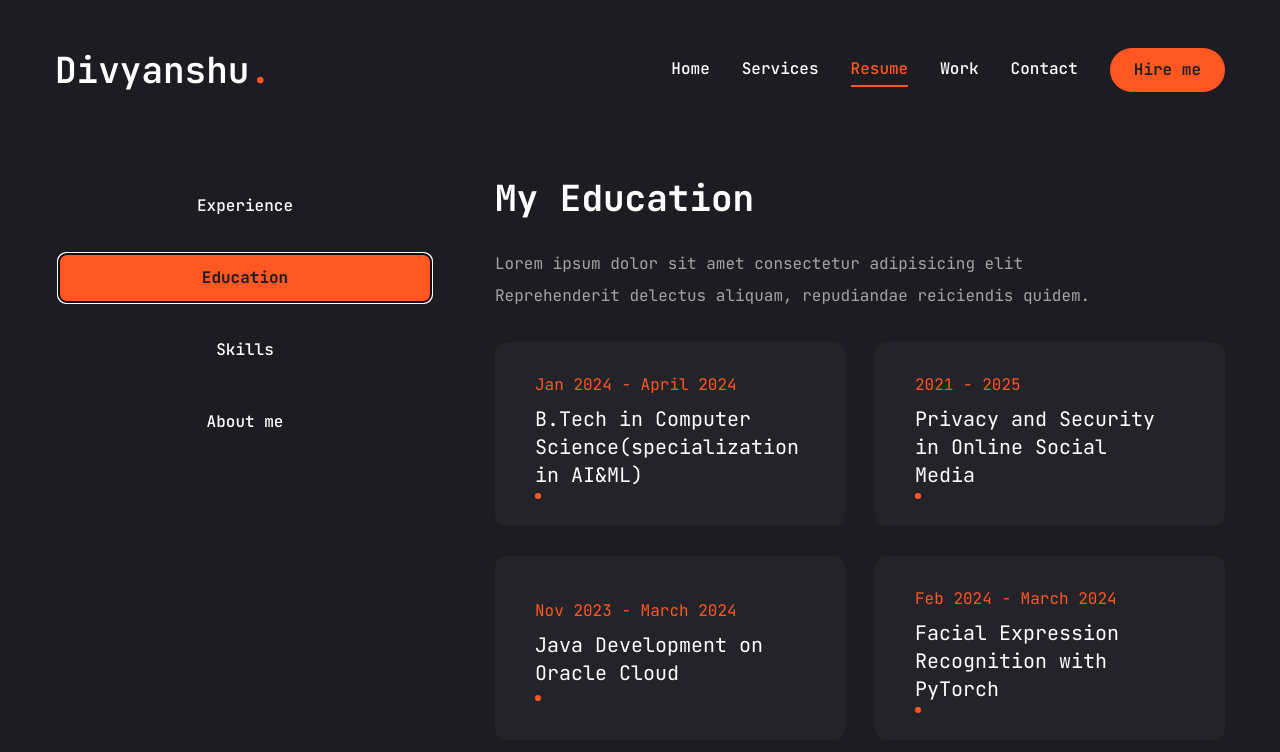
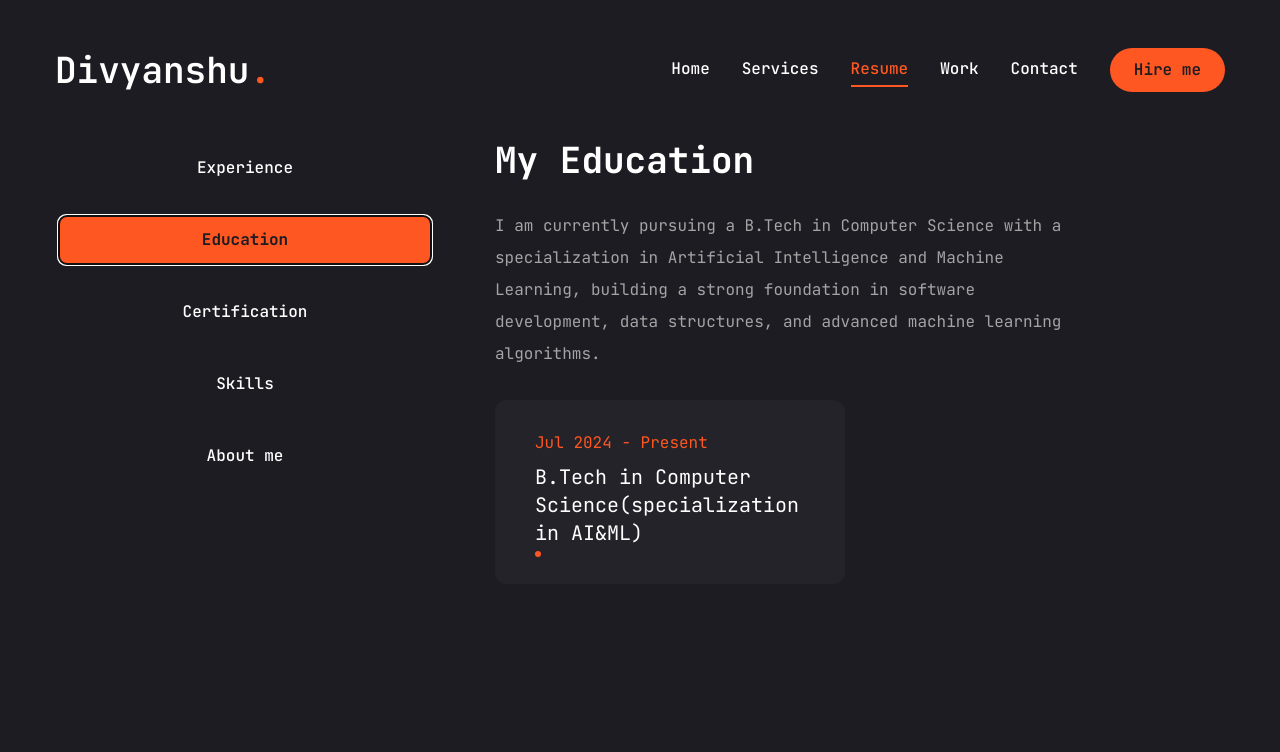
Before and after one commit to SCYTHE6/Portfolio, a Next.js app: page /resume in a window 1280 px wide. Both pictures are taken after a click on the tab "Education". Shown: the top 752 px of the page. Built offline with nearby package versions, Linux system fonts and the light colour scheme.

Commit message:
new updated all

```diff
--- a/app/resume/page.jsx
+++ b/app/resume/page.jsx
@@ -11,47 +11,11 @@ import {
 
  import { SiTailwindcss, SiNextdotjs } from 'react-icons/si';
 
-//  about data
-const about = {
-  title: "About me",
-  description: "Lorem ipsum dolor sit amet consectetur adipisicing elit Reprehenderit delectus aliquam, repudiandae reiciendis quidem.",
-  info: [
-    {
-      fieldName: "Name",
-      fieldValue: "Divyanshu Chauhan"
-    },
-    {
-      fieldName: "Phone",
-      fieldValue: "(+91) 7906625540"
-    },
-    {
-      fieldName: "Experience",
-      fieldValue: "4+ Years"
-    },
-    {
-      fieldName: "Nationality",
-      fieldValue: "Indian"
-    },
-    {
-      fieldName: "Freelance",
-      fieldValue: "Available"
-    },
-    {
-      fieldName: "Email",
-      fieldValue: "divyanshuchauhan0666@gmail.com"
-    },
-    {
-      fieldName: "Languages",
-      fieldValue: "Hindi, English"
-    },
-  ]
-}
-
 // experience data
 const experience = {
   icon: '/assets/resume/badge.svg',
   title: 'My Experience',
-  description: "Lorem ipsum dolor sit amet consectetur adipisicing elit Reprehenderit delectus aliquam, repudiandae reiciendis quidem.",
+  description: "I have had the opportunity to work with leading companies, contributing to a variety of projects in front-end development. My expertise includes creating intuitive and responsive user interfaces, enhancing user experience, and delivering high-quality solutions to meet client needs.",
   items: [
     {
       company: "Xorblin Digital Pvt. Ltd.",
@@ -70,13 +34,22 @@ const experience = {
 const education = {
   icon: '/assets/resume/cap.svg',
   title: 'My Education',
-  description: "Lorem ipsum dolor sit amet consectetur adipisicing elit Reprehenderit delectus aliquam, repudiandae reiciendis quidem.",
+  description: "I am currently pursuing a B.Tech in Computer Science with a specialization in Artificial Intelligence and Machine Learning, building a strong foundation in software development, data structures, and advanced machine learning algorithms.",
   items: [
     {
-      institute: "Vellore Institute of Technology",
+      institute: "VIT, Bhopal",
       degree: "B.Tech in Computer Science(specialization in AI&ML)",
-      duration: "Jan 2024 - April 2024"
+      duration: "Jul 2024 - Present"
     },
+  ],
+};
+
+// certification data
+const certification = {
+  icon: '/assets/resume/cap.svg',
+  title: 'My Certificates',
+  description: "I have completed several specialized courses to enhance my skills in various fields, including web development, Python programming, AI & ML, and Java development on cloud platforms, all of which contribute to my growth as a well-rounded developer.",
+  items: [
     {
       institute: "NPTEL",
       degree: "Privacy and Security in Online Social Media",
@@ -99,7 +72,7 @@ const education = {
     },
     {
       institute: "Johns Hopkins University",
-      degree: "HTML, CSS, and Javascript for Web Developers",
+      degree: "HTML, CSS and Javascript for Web Developers",
       duration: "Oct 2022 - Dec 2022"
     },
     {
@@ -118,7 +91,7 @@ const education = {
 // skills data
 const skills = {
   title: "My Skills",
-  description: "Lorem ipsum dolor sit amet consectetur adipisicing elit Reprehenderit delectus aliquam, repudiandae reiciendis quidem.",
+  description: "I possess a solid grasp of front-end and back-end technologies, including HTML5, CSS3, JavaScript, and frameworks like React.js and Next.js. I am also proficient in using design tools like Figma and have experience working with Tailwind CSS to build responsive, aesthetically pleasing websites.",
   skillList: [
     {
       icon: <FaHtml5 />,
@@ -155,6 +128,42 @@ const skills = {
   ],
 };
 
+//  about data
+const about = {
+  title: "About me",
+  description: "I am an experienced and versatile machine learning engineer, passionate about creating innovative and efficient solutions. With over 2+ years of experience in the tech industry, I specialize in front-end development, focusing on creating seamless and engaging user experiences. I am always eager to take on new challenges and collaborate with teams to bring ideas to life.",
+  info: [
+    {
+      fieldName: "Name",
+      fieldValue: "Divyanshu Chauhan"
+    },
+    {
+      fieldName: "Phone",
+      fieldValue: "(+91) 7906625540"
+    },
+    {
+      fieldName: "Experience",
+      fieldValue: "2+ Years"
+    },
+    {
+      fieldName: "Nationality",
+      fieldValue: "Indian"
+    },
+    {
+      fieldName: "Freelance",
+      fieldValue: "Available"
+    },
+    {
+      fieldName: "Email",
+      fieldValue: "divyanshuchauhan0666@gmail.com"
+    },
+    {
+      fieldName: "Languages",
+      fieldValue: "Hindi, English"
+    },
+  ]
+}
+
 import { Tabs, TabsContent, TabsList, TabsTrigger } from '@/components/ui/tabs'
 
 import {
@@ -186,6 +195,7 @@ const Resume = () => {
         <TabsList className="flex flex-col w-full max-w-[380px] mx-auto xl:mx-0 gap-6">
           <TabsTrigger value="experience">Experience</TabsTrigger>
           <TabsTrigger value="education">Education</TabsTrigger>
+          <TabsTrigger value="certification">Certification</TabsTrigger>
           <TabsTrigger value="skills">Skills</TabsTrigger>
           <TabsTrigger value="about">About me</TabsTrigger>
         </TabsList>
@@ -239,6 +249,40 @@ const Resume = () => {
                         <h3 className="text-xl max-w-[260px] min-h-[60px] text-center lg:text-left">
                           {item.degree}
                           </h3>
+                        <div className="flex items-center gap-3">
+                          {/* {dot} */}
+                          <span className="w-[6px] h-[6px] rounded-full bg-accent"></span>
+                          <p className="text-white/60">{item.institution}</p>
+                        </div>
+                      </li>
+                    );
+                    })}
+                  </ul>
+                </ScrollArea>
+            </div>
+          </TabsContent>
+
+          {/* certification */}
+          <TabsContent value="certification" className="w-full">
+          <div className="flex flex-col gap-[30px] text-center xl:text-left">
+              <h3 className="text-4xl font-bold">{certification.title}</h3>
+              <p className="max-w-[600px] text-white/60 mx-auto xl:mx-0">
+                {certification.description}
+                </p>
+                <ScrollArea className="h-[400px]">
+                  <ul className="grid grid-cols-1 lg:grid-cols-2 gap-[30px]">
+                    {certification.items.map((item, index) => {
+                      return (
+                      <li key={index} className="bg-[#232329] h-[184px] py-6 px-10 rounded-xl flex flex-col justify-center items-center lg:items-start gap-1"
+                      >
+                        <span className="text-accent">{item.institute}</span>
+
+                        <h3 className="text-xl max-w-[280px] min-h-[80px] text-center lg:text-left">
+                          {item.degree}
+                          </h3>
+
+                          <span className="text-accent">{item.duration}</span>
+
                         <div className="flex items-center gap-3">
                           {/* {dot} */}
                           <span className="w-[6px] h-[6px] rounded-full bg-accent"></span>
--- a/components/Stats.jsx
+++ b/components/Stats.jsx
@@ -4,7 +4,7 @@ import CountUp from "react-countup";
 
 const stats = [
     {
-        num: 4,
+        num: 2,
         text: "Years of Experience",
     },
     {
@@ -16,7 +16,7 @@ const stats = [
         text: "Technologies Mastered",
     },
     {
-        num: 248,
+        num: 288,
         text: "Code Commits",
     },
 ];
```
